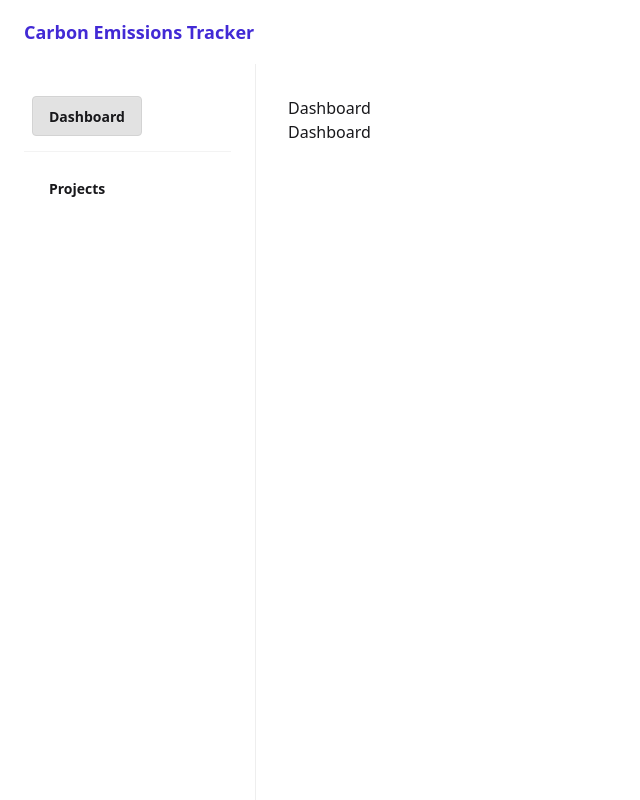
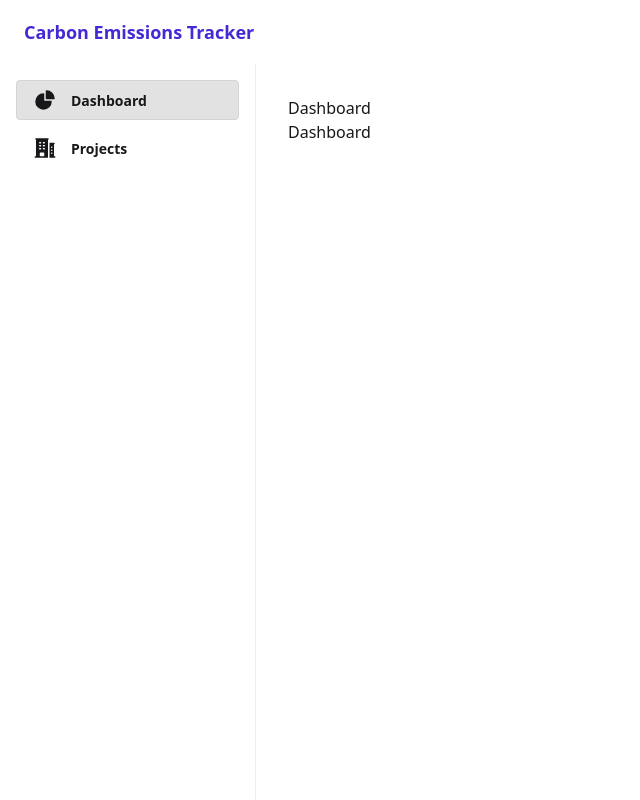
Before and after one commit to kush-mish/Carbetrack, a Vue app: page / in a window 1280 px wide. Shown: the whole page, without its empty margins (0-640 px from the left). Built offline with nearby package versions, Linux system fonts and the light colour scheme; what vuefire would draw is missing.

Commit message:
improve sidebar layout

```diff
--- a/src/App.vue
+++ b/src/App.vue
@@ -1,5 +1,5 @@
 <script setup>
-import { Bars3BottomLeftIcon } from '@heroicons/vue/24/solid'
+import { Bars3BottomLeftIcon, ChartPieIcon, BuildingOffice2Icon } from '@heroicons/vue/24/solid'
 </script>
 
 <template>
@@ -26,14 +26,17 @@ import { Bars3BottomLeftIcon } from '@heroicons/vue/24/solid'
       <div class="drawer-side z-9 pt-16">
         <label for="sidebar-drawer" class="drawer-overlay"></label>
         <aside class="p-4 w-64 h-full bg-base-100 text-base-content border-r border-base-300">
-          <ul class="list">
-            <li class="list-row">
-              <RouterLink to="/" class="btn btn-ghost" :class="{ 'btn-active': $route.path === '/' }">
+          <ul class="flex flex-col gap-2">
+            <li class="flex flex-col">
+              <RouterLink to="/" class="btn btn-ghost justify-start" :class="{ 'btn-active': $route.path === '/' }">
+                <ChartPieIcon class="size-6 mr-2" />
                 Dashboard
               </RouterLink>
             </li>
-            <li class="list-row">
-              <RouterLink to="/projects" class="btn btn-ghost" :class="{ 'btn-active': $route.path === '/projects' }">
+            <li class="flex flex-col">
+              <RouterLink to="/projects" class="btn btn-ghost justify-start"
+                :class="{ 'btn-active': $route.path === '/projects' }">
+                <BuildingOffice2Icon class="size-6 mr-2" />
                 Projects
               </RouterLink>
             </li>
```
